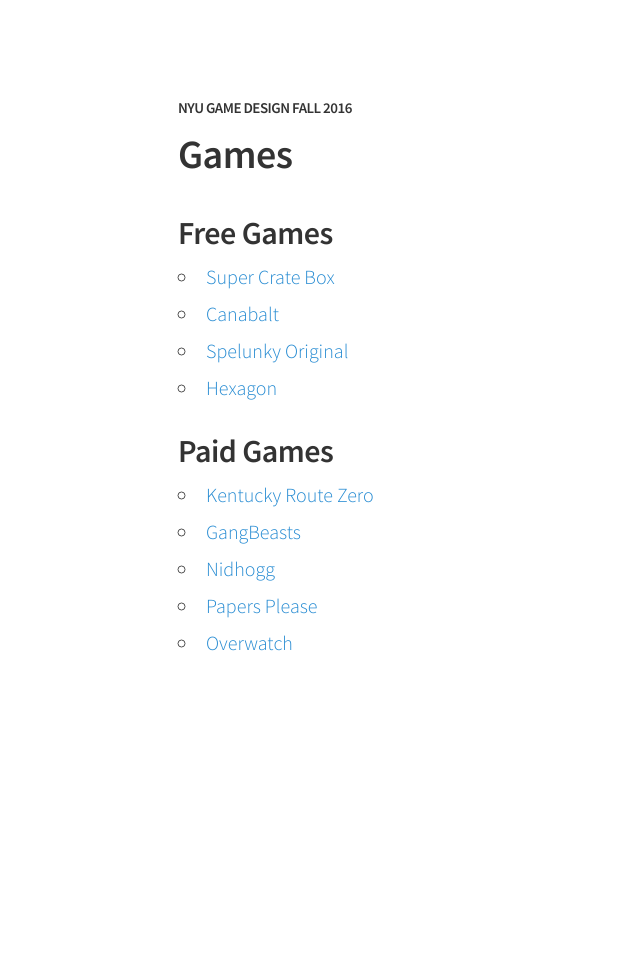
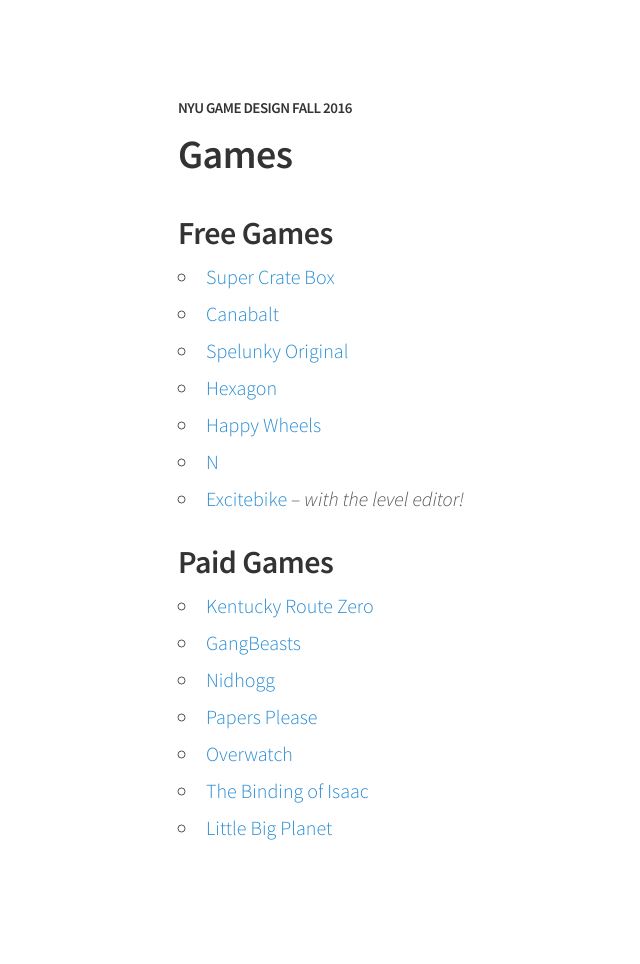
Before and after one commit to nasser/teaching, a Jekyll site: the page built from 2016/game-design/games.md, in a window 1280 px wide. Shown: the whole page, without its empty margins (102-742 px from the left). Built offline with Jekyll 4.4.1, drawn with Linux system fonts in a browser that asks for light colours; before the commit the page ends 900 px from its top, so only the background shows below that.

Commit message:
update games

```diff
--- a/2016/game-design/games.md
+++ b/2016/game-design/games.md
@@ -12,6 +12,9 @@ year: 2016
 * [Canabalt](http://adamatomic.com/canabalt/)
 * [Spelunky Original](http://www.spelunkyworld.com/original.html)
 * [Hexagon](http://terrycavanaghgames.com/hexagon/)
+* [Happy Wheels](http://www.totaljerkface.com/happy_wheels.tjf)
+* [N](http://www.thewayoftheninja.org/nv2.html)
+* [Excitebike](http://www.nesconsole.com/hp/excite-bike/) *– with the level editor!*
 
 ## Paid Games
 * [Kentucky Route Zero](http://kentuckyroutezero.com/)
@@ -19,3 +22,5 @@ year: 2016
 * [Nidhogg](http://www.nidhogggame.com/)
 * [Papers Please](http://papersplea.se/)
 * [Overwatch](https://playoverwatch.com/)
+* [The Binding of Isaac](http://bindingofisaac.com/)
+* [Little Big Planet](http://littlebigplanet.playstation.com/)
```
